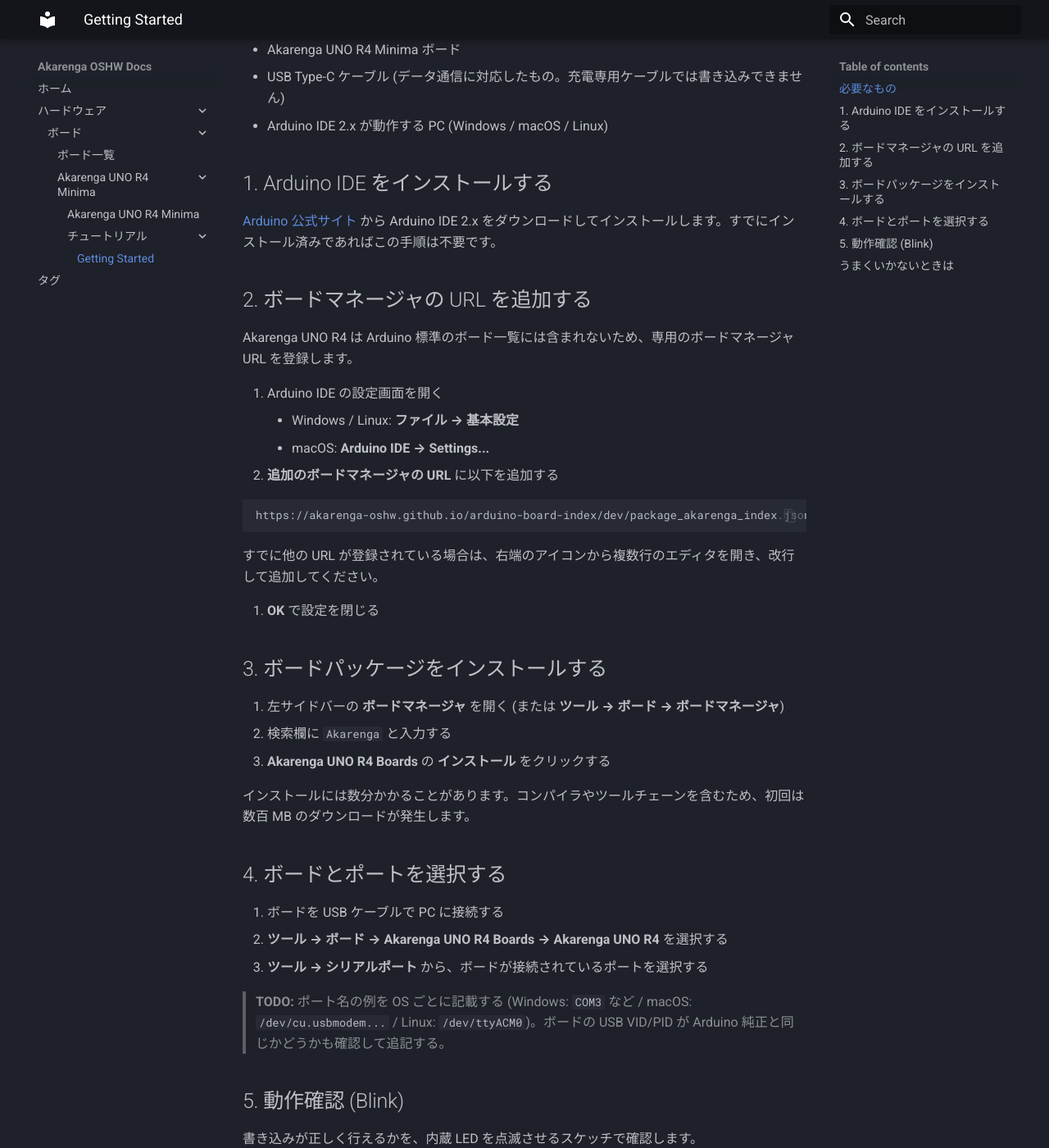
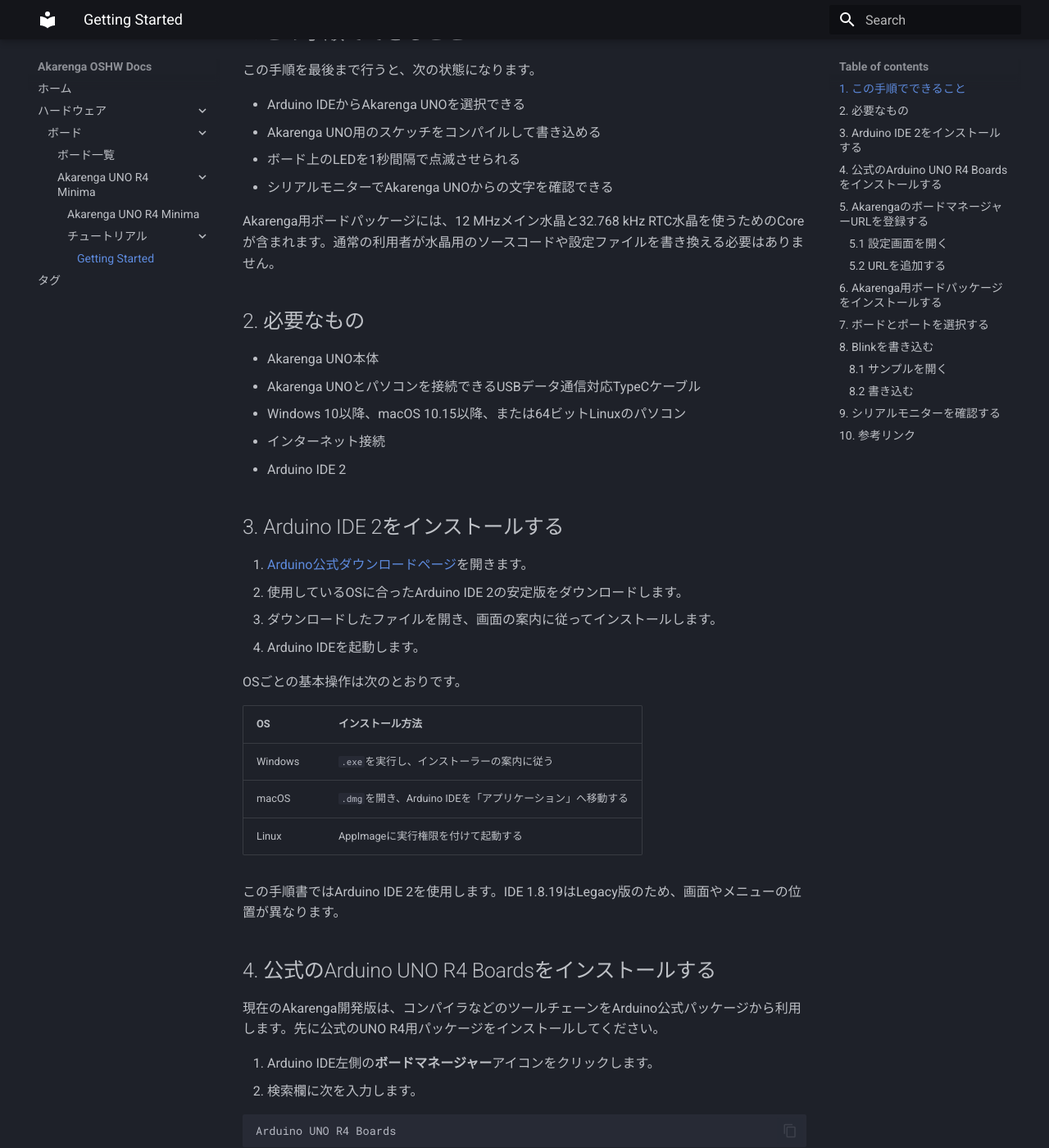
Before and after one commit to akarenga-oshw/akarenga-oshw.github.io, an MkDocs documentation site: the page built from docs/hardware/boards/uno-r4-minima/tutorials/getting-started/index.md, in a window 1280 px wide and 1400 px high, scrolled down 356 px. Shown: the whole window at 82% size. Built offline with MkDocs 1.6.1 and Material for MkDocs 9.7.7, drawn with Linux system fonts in a browser that asks for light colours; some of the changed text lies outside the part shown.

Commit message:
fix:change files to index.md

````diff
--- a/docs/getting-started.md
+++ /dev/null
@@ -1,181 +0,0 @@
-# Akarenga UNO 導入手順
-
-Arduino IDEを使い、Akarenga UNOの開発環境を導入して、LED点滅（Blink）とシリアル通信を確認するまでの手順です。
-
-> ボードパッケージ：`Akarenga UNO R4 Boards 1.5.3-xtal2`
-> ボード名：`Akarenga UNO R4`
-
-## 1. この手順でできること
-
-この手順を最後まで行うと、次の状態になります。
-
-- Arduino IDEからAkarenga UNOを選択できる
-- Akarenga UNO用のスケッチをコンパイルして書き込める
-- ボード上のLEDを1秒間隔で点滅させられる
-- シリアルモニターでAkarenga UNOからの文字を確認できる
-
-Akarenga用ボードパッケージには、12 MHzメイン水晶と32.768 kHz RTC水晶を使うためのCoreが含まれます。通常の利用者が水晶用のソースコードや設定ファイルを書き換える必要はありません。
-
-## 2. 必要なもの
-
-- Akarenga UNO本体
-- Akarenga UNOとパソコンを接続できるUSBデータ通信対応TypeCケーブル
-- Windows 10以降、macOS 10.15以降、または64ビットLinuxのパソコン
-- インターネット接続
-- Arduino IDE 2
-
-
-## 3. Arduino IDE 2をインストールする
-
-1. [Arduino公式ダウンロードページ](https://www.arduino.cc/en/software/)を開きます。
-2. 使用しているOSに合ったArduino IDE 2の安定版をダウンロードします。
-3. ダウンロードしたファイルを開き、画面の案内に従ってインストールします。
-4. Arduino IDEを起動します。
-
-OSごとの基本操作は次のとおりです。
-
-| OS | インストール方法 |
-|---|---|
-| Windows | `.exe`を実行し、インストーラーの案内に従う |
-| macOS | `.dmg`を開き、Arduino IDEを「アプリケーション」へ移動する |
-| Linux | AppImageに実行権限を付けて起動する |
-
-この手順書ではArduino IDE 2を使用します。IDE 1.8.19はLegacy版のため、画面やメニューの位置が異なります。
-
-## 4. 公式のArduino UNO R4 Boardsをインストールする
-
-現在のAkarenga開発版は、コンパイラなどのツールチェーンをArduino公式パッケージから利用します。先に公式のUNO R4用パッケージをインストールしてください。
-
-1. Arduino IDE左側の**ボードマネージャー**アイコンをクリックします。
-2. 検索欄に次を入力します。
-
-```text
-Arduino UNO R4 Boards
-```
-
-3. Arduino公式の`Arduino UNO R4 Boards`を選び、**インストール**をクリックします。
-4. インストール完了の表示を確認します。
-
-## 5. AkarengaのボードマネージャーURLを登録する
-
-### 5.1 設定画面を開く
-
-- Windows／Linux：**ファイル → 基本設定**
-- macOS：**Arduino IDE → 設定**
-
-### 5.2 URLを追加する
-
-1. **追加のボードマネージャーのURL**を探します。
-2. 入力欄の右側にあるボタンを押し、URL一覧を開きます。
-3. 次のURLを1行で貼り付けます。
-
-```text
-https://akarenga-oshw.github.io/arduino-board-index/dev/package_akarenga_index.json
-```
-
-4. すでに別のURLが登録されている場合は削除せず、新しい行へ追加します。
-5. **OK**を押してURL一覧を閉じ、もう一度**OK**を押して設定を保存します。
-
-
-## 6. Akarenga用ボードパッケージをインストールする
-
-1. Arduino IDE左側の**ボードマネージャー**を開きます。
-2. 検索欄に次を入力します。
-
-```text
-Akarenga
-```
-
-3. `Akarenga UNO R4 Boards`を選びます。
-4. バージョン欄を確認し、**インストール**をクリックします。
-5. インストール完了の表示を確認します。
-
-2026年7月24日時点の開発版では、表示バージョンは`1.5.3-xtal2`です。今後バージョンが更新された場合は、プロジェクトから特別な指定がない限り新しい安定版を使用し、実際に使ったバージョンを記録してください。
-
-## 7. ボードとポートを選択する
-
-1. Akarenga UNOをUSBケーブルでパソコンに接続します。
-2. Arduino IDE上部の`ツール>ボード`をクリックします。
-3. 一覧から`Akarenga UNO R4`を選びます。
-4. Akarenga UNOに対応するポートを`ツール>ポート`から選びます。
-
-ポート名の例は次のとおりです。実際の表示は環境により異なります。
-
-| OS | ポート名の例 |
-|---|---|
-| Windows | `COM3`、`COM4` |
-| macOS | `/dev/cu.usbmodem...` |
-| Linux | `/dev/ttyACM0` |
-
-
-## 8. Blinkを書き込む
-
-### 8.1 サンプルを開く
-
-Arduino IDEのメニューから、次を選びます。
-`ファイル > スケッチ例 > 01.Basics > Blink`
-
-次の内容と同様のスケッチが開きます。
-
-```cpp
-void setup() {
-  pinMode(LED_BUILTIN, OUTPUT);
-}
-
-void loop() {
-  digitalWrite(LED_BUILTIN, HIGH);
-  delay(1000);
-  digitalWrite(LED_BUILTIN, LOW);
-  delay(1000);
-}
-```
-
-### 8.2 書き込む
-
-1. 選択中のボードが`Akarenga UNO R4`であることを確認します。
-2. 選択中のポートを確認します。
-3. Arduino IDE左上の**書き込み**ボタン（右向き矢印）をクリックします。
-4. 画面下部に書き込み完了の表示が出るまで待ちます。
-5. ボード上の内蔵LEDが約1秒ごとに点灯・消灯することを確認します。
-
-LEDが点滅すれば、コンパイル、USB書き込み、メインクロック、基本的なArduino関数が動作しています。
-
-## 9. シリアルモニターを確認する
-
-新しいスケッチへ次を貼り付けます。
-
-```cpp
-void setup() {
-  Serial.begin(115200);
-
-  unsigned long start = millis();
-  while (!Serial && millis() - start < 5000) {
-    // シリアル接続を最大5秒待つ
-  }
-
-  Serial.println("Akarenga UNO serial test");
-}
-
-void loop() {
-  Serial.print("millis = ");
-  Serial.println(millis());
-  delay(1000);
-}
-```
-
-1. スケッチを書き込みます。
-2. Arduino IDE右上の`ツール > シリアルモニター`を開きます。
-3. 通信速度を`115200 baud`に設定します。
-4. `millis = ...`が約1秒ごとに表示されることを確認します。
-
-最初の`Akarenga UNO serial test`が見えない場合でも、`millis`の値が増え続けていればシリアル通信は正常です。シリアルモニターを開いたまま再起動すると、最初の行も確認しやすくなります。
-
-## 10. 参考リンク
-
-- [Akarenga OSHW ドキュメント](https://akarenga-oshw.github.io/)
-- [Akarenga開発版ボードマネージャーJSON](https://akarenga-oshw.github.io/arduino-board-index/dev/package_akarenga_index.json)
-- [Arduino IDEのダウンロードとインストール](https://support.arduino.cc/hc/en-us/articles/360019833020-Download-and-install-Arduino-IDE)
-- [追加のボードマネージャーURLを登録する方法](https://support.arduino.cc/hc/en-us/articles/360016466340-Add-third-party-platforms-to-the-Boards-Manager-in-Arduino-IDE)
-- [Arduino IDE 2でボードパッケージをインストールする方法](https://docs.arduino.cc/software/ide-v2/tutorials/ide-v2-board-manager/)
-
----
--- a/docs/hardware/boards/uno-r4-minima/tutorials/getting-started/index.md
+++ b/docs/hardware/boards/uno-r4-minima/tutorials/getting-started/index.md
@@ -1,88 +1,191 @@
 ---
 title: Getting Started
 description: Akarenga UNO R4 Minima の開発環境をセットアップし、LED を点滅させるまでの手順を説明します。
-author: Akarenga OSHW
+author: Yukura-dev
 tags:
   - UNO R4 Minima
   - インストール
   - Arduino IDE
 ---
 
-# Getting Started
+# Akarenga UNO 導入手順
 
-Akarenga UNO R4 Minima を初めて使うときの手順です。Arduino IDE をインストールし、ボードパッケージを追加して、LED を点滅させるところまでを説明します。
+Arduino IDEを使い、Akarenga UNOの開発環境を導入して、LED点滅（Blink）とシリアル通信を確認するまでの手順です。
 
-ボードの概要は [Akarenga UNO R4 Minima](../../index.md) を参照してください。
+> ボードパッケージ：`Akarenga UNO R4 Boards 1.5.3-xtal2`
+> ボード名：`Akarenga UNO R4`
 
-## 必要なもの
+## 1. この手順でできること
 
-- Akarenga UNO R4 Minima ボード
-- USB Type-C ケーブル (データ通信に対応したもの。充電専用ケーブルでは書き込みできません)
-- Arduino IDE 2.x が動作する PC (Windows / macOS / Linux)
+この手順を最後まで行うと、次の状態になります。
 
-## 1. Arduino IDE をインストールする
+- Arduino IDEからAkarenga UNOを選択できる
+- Akarenga UNO用のスケッチをコンパイルして書き込める
+- ボード上のLEDを1秒間隔で点滅させられる
+- シリアルモニターでAkarenga UNOからの文字を確認できる
 
-[Arduino 公式サイト](https://www.arduino.cc/en/software) から Arduino IDE 2.x をダウンロードしてインストールします。すでにインストール済みであればこの手順は不要です。
+Akarenga用ボードパッケージには、12 MHzメイン水晶と32.768 kHz RTC水晶を使うためのCoreが含まれます。通常の利用者が水晶用のソースコードや設定ファイルを書き換える必要はありません。
 
-## 2. ボードマネージャの URL を追加する
+## 2. 必要なもの
 
-Akarenga UNO R4 は Arduino 標準のボード一覧には含まれないため、専用のボードマネージャ URL を登録します。
+- Akarenga UNO本体
+- Akarenga UNOとパソコンを接続できるUSBデータ通信対応TypeCケーブル
+- Windows 10以降、macOS 10.15以降、または64ビットLinuxのパソコン
+- インターネット接続
+- Arduino IDE 2
 
-1. Arduino IDE の設定画面を開く
-      - Windows / Linux: **ファイル → 基本設定**
-      - macOS: **Arduino IDE → Settings...**
-2. **追加のボードマネージャの URL** に以下を追加する
 
+## 3. Arduino IDE 2をインストールする
+
+1. [Arduino公式ダウンロードページ](https://www.arduino.cc/en/software/)を開きます。
+2. 使用しているOSに合ったArduino IDE 2の安定版をダウンロードします。
+3. ダウンロードしたファイルを開き、画面の案内に従ってインストールします。
+4. Arduino IDEを起動します。
+
+OSごとの基本操作は次のとおりです。
+
+| OS | インストール方法 |
+|---|---|
+| Windows | `.exe`を実行し、インストーラーの案内に従う |
+| macOS | `.dmg`を開き、Arduino IDEを「アプリケーション」へ移動する |
+| Linux | AppImageに実行権限を付けて起動する |
+
+この手順書ではArduino IDE 2を使用します。IDE 1.8.19はLegacy版のため、画面やメニューの位置が異なります。
+
+## 4. 公式のArduino UNO R4 Boardsをインストールする
+
+現在のAkarenga開発版は、コンパイラなどのツールチェーンをArduino公式パッケージから利用します。先に公式のUNO R4用パッケージをインストールしてください。
+
+1. Arduino IDE左側の**ボードマネージャー**アイコンをクリックします。
+2. 検索欄に次を入力します。
+
+```text
+Arduino UNO R4 Boards
 ```
+
+3. Arduino公式の`Arduino UNO R4 Boards`を選び、**インストール**をクリックします。
+4. インストール完了の表示を確認します。
+
+## 5. AkarengaのボードマネージャーURLを登録する
+
+### 5.1 設定画面を開く
+
+- Windows／Linux：**ファイル → 基本設定**
+- macOS：**Arduino IDE → 設定**
+
+### 5.2 URLを追加する
+
+1. **追加のボードマネージャーのURL**を探します。
+2. 入力欄の右側にあるボタンを押し、URL一覧を開きます。
+3. 次のURLを1行で貼り付けます。
+
+```text
 https://akarenga-oshw.github.io/arduino-board-index/dev/package_akarenga_index.json
 ```
 
-すでに他の URL が登録されている場合は、右端のアイコンから複数行のエディタを開き、改行して追加してください。
+4. すでに別のURLが登録されている場合は削除せず、新しい行へ追加します。
+5. **OK**を押してURL一覧を閉じ、もう一度**OK**を押して設定を保存します。
 
-3. **OK** で設定を閉じる
 
-## 3. ボードパッケージをインストールする
+## 6. Akarenga用ボードパッケージをインストールする
 
-1. 左サイドバーの **ボードマネージャ** を開く (または **ツール → ボード → ボードマネージャ**)
-2. 検索欄に `Akarenga` と入力する
-3. **Akarenga UNO R4 Boards** の **インストール** をクリックする
+1. Arduino IDE左側の**ボードマネージャー**を開きます。
+2. 検索欄に次を入力します。
 
-インストールには数分かかることがあります。コンパイラやツールチェーンを含むため、初回は数百 MB のダウンロードが発生します。
+```text
+Akarenga
+```
 
-## 4. ボードとポートを選択する
+3. `Akarenga UNO R4 Boards`を選びます。
+4. バージョン欄を確認し、**インストール**をクリックします。
+5. インストール完了の表示を確認します。
 
-1. ボードを USB ケーブルで PC に接続する
-2. **ツール → ボード → Akarenga UNO R4 Boards → Akarenga UNO R4** を選択する
-3. **ツール → シリアルポート** から、ボードが接続されているポートを選択する
+2026年7月24日時点の開発版では、表示バージョンは`1.5.3-xtal2`です。今後バージョンが更新された場合は、プロジェクトから特別な指定がない限り新しい安定版を使用し、実際に使ったバージョンを記録してください。
 
-> **TODO:** ポート名の例を OS ごとに記載する (Windows: `COM3` など / macOS: `/dev/cu.usbmodem...` / Linux: `/dev/ttyACM0`)。ボードの USB VID/PID が Arduino 純正と同じかどうかも確認して追記する。
+## 7. ボードとポートを選択する
 
-## 5. 動作確認 (Blink)
+1. Akarenga UNOをUSBケーブルでパソコンに接続します。
+2. Arduino IDE上部の`ツール>ボード`をクリックします。
+3. 一覧から`Akarenga UNO R4`を選びます。
+4. Akarenga UNOに対応するポートを`ツール>ポート`から選びます。
 
-書き込みが正しく行えるかを、内蔵 LED を点滅させるスケッチで確認します。
+ポート名の例は次のとおりです。実際の表示は環境により異なります。
 
-1. **ファイル → スケッチ例 → 01.Basics → Blink** を開く
-2. ツールバーの **→ (書き込み)** ボタンをクリックする
-3. コンパイルと書き込みが完了すると、ボード上の LED が 1 秒間隔で点滅する
+| OS | ポート名の例 |
+|---|---|
+| Windows | `COM3`、`COM4` |
+| macOS | `/dev/cu.usbmodem...` |
+| Linux | `/dev/ttyACM0` |
 
-点滅を確認できれば、開発環境のセットアップは完了です。
 
-## うまくいかないときは
+## 8. Blinkを書き込む
 
-**シリアルポートが表示されない**
+### 8.1 サンプルを開く
 
-- USB ケーブルが充電専用でないか確認してください。データ通信対応のケーブルが必要です
-- 別の USB ポートやケーブルで試してください
-- ボードを接続し直してから、Arduino IDE のポート一覧を開き直してください
+Arduino IDEのメニューから、次を選びます。
+`ファイル > スケッチ例 > 01.Basics > Blink`
 
-**書き込みに失敗する**
+次の内容と同様のスケッチが開きます。
 
-- ボードの選択が **Akarenga UNO R4** になっているか確認してください
-- 他のアプリケーション (シリアルモニタなど) がポートを使用していないか確認してください
+```cpp
+void setup() {
+  pinMode(LED_BUILTIN, OUTPUT);
+}
 
-> **TODO:** ブートローダーモードへの入り方 (リセットボタンの操作) を確認して追記する。
+void loop() {
+  digitalWrite(LED_BUILTIN, HIGH);
+  delay(1000);
+  digitalWrite(LED_BUILTIN, LOW);
+  delay(1000);
+}
+```
 
-**ボードマネージャに Akarenga が出てこない**
+### 8.2 書き込む
 
-- 手順 2 の URL が正しく登録されているか確認してください
-- ボードマネージャの再読み込み、または Arduino IDE の再起動を試してください
+1. 選択中のボードが`Akarenga UNO R4`であることを確認します。
+2. 選択中のポートを確認します。
+3. Arduino IDE左上の**書き込み**ボタン（右向き矢印）をクリックします。
+4. 画面下部に書き込み完了の表示が出るまで待ちます。
+5. ボード上の内蔵LEDが約1秒ごとに点灯・消灯することを確認します。
+
+LEDが点滅すれば、コンパイル、USB書き込み、メインクロック、基本的なArduino関数が動作しています。
+
+## 9. シリアルモニターを確認する
+
+新しいスケッチへ次を貼り付けます。
+
+```cpp
+void setup() {
+  Serial.begin(115200);
+
+  unsigned long start = millis();
+  while (!Serial && millis() - start < 5000) {
+    // シリアル接続を最大5秒待つ
+  }
+
+  Serial.println("Akarenga UNO serial test");
+}
+
+void loop() {
+  Serial.print("millis = ");
+  Serial.println(millis());
+  delay(1000);
+}
+```
+
+1. スケッチを書き込みます。
+2. Arduino IDE右上の`ツール > シリアルモニター`を開きます。
+3. 通信速度を`115200 baud`に設定します。
+4. `millis = ...`が約1秒ごとに表示されることを確認します。
+
+最初の`Akarenga UNO serial test`が見えない場合でも、`millis`の値が増え続けていればシリアル通信は正常です。シリアルモニターを開いたまま再起動すると、最初の行も確認しやすくなります。
+
+## 10. 参考リンク
+
+- [Akarenga OSHW ドキュメント](https://akarenga-oshw.github.io/)
+- [Akarenga開発版ボードマネージャーJSON](https://akarenga-oshw.github.io/arduino-board-index/dev/package_akarenga_index.json)
+- [Arduino IDEのダウンロードとインストール](https://support.arduino.cc/hc/en-us/articles/360019833020-Download-and-install-Arduino-IDE)
+- [追加のボードマネージャーURLを登録する方法](https://support.arduino.cc/hc/en-us/articles/360016466340-Add-third-party-platforms-to-the-Boards-Manager-in-Arduino-IDE)
+- [Arduino IDE 2でボードパッケージをインストールする方法](https://docs.arduino.cc/software/ide-v2/tutorials/ide-v2-board-manager/)
+
+---
````
